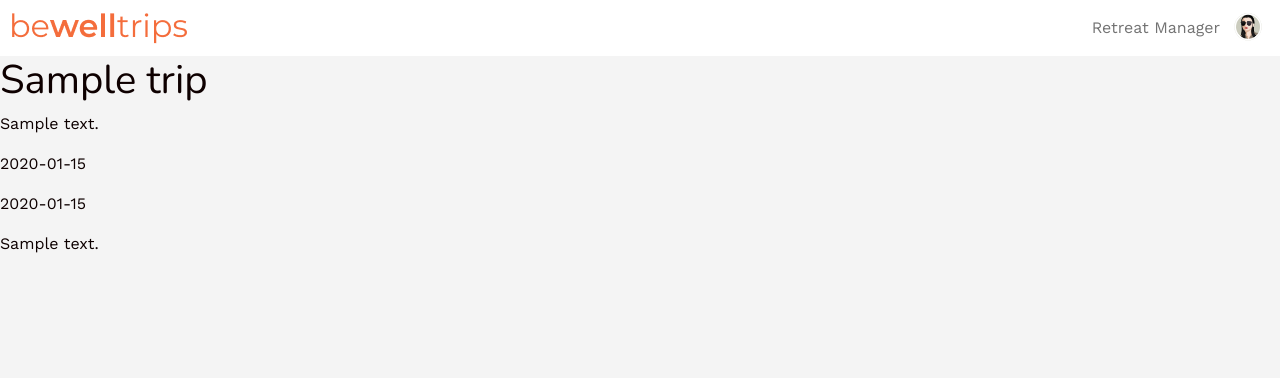
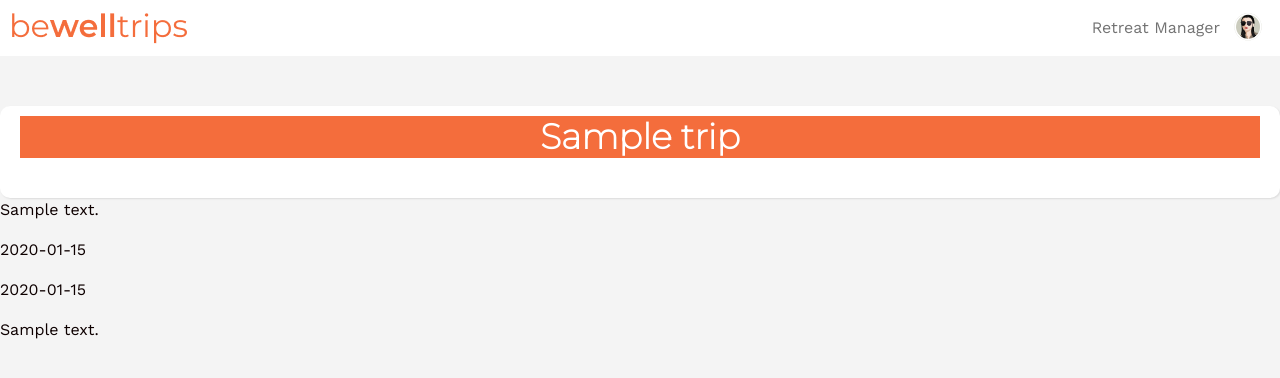
Before and after one commit to RimaHinn/bewelltrips, a Rails app: page /trips/1 in a window 1280 px wide. Shown: the top 378 px of the page. Run offline with Rails 7, Linux system fonts and the light colour scheme; a user stored in the database is signed in; tables that the repository leaves empty hold one stand-in row (values such as "Sample post"); style sheets or scripts are compiled from the project's sources; some libraries are stand-ins or nearby versions.

Commit message:
improvements to style

```diff
--- a/app/assets/stylesheets/components/_form.scss
+++ b/app/assets/stylesheets/components/_form.scss
@@ -57,3 +57,65 @@
 
   }
 }
+
+
+.form-retreat-list {
+
+  background: white;
+  padding: 10px 20px;
+  margin-top: 50px;
+  border-radius: 10px;
+  box-shadow: 1px 1px 2px rgba(0,0,0,0.1);
+  h2 {
+    font-family: 'Montserrat';
+    color:  white;
+    font-size: 35px;
+    font-weight: bold;
+    font-weight: 600;
+    margin-bottom: 30px;
+    text-align: center;
+    background: #F46D3C;
+  }
+  .btn {
+    font-family: 'Montserrat';
+    position: center;
+    margin-bottom: 20px;
+    font-family: 'Montserrat';
+    background: #F46D3C;
+    color:#FFFFFF ;
+    border-radius: 10px;
+    font-weight: 800;
+
+  }
+}
+
+
+.form-retreat-show {
+
+  background: white;
+  padding: 10px 20px;
+  margin-top: 50px;
+  border-radius: 10px;
+  box-shadow: 1px 1px 2px rgba(0,0,0,0.1);
+  h2 {
+    font-family: 'Montserrat';
+    color:  white;
+    font-size: 35px;
+    font-weight: bold;
+    font-weight: 600;
+    margin-bottom: 30px;
+    text-align: center;
+    background: #F46D3C;
+  }
+  .btn {
+    font-family: 'Montserrat';
+    position: center;
+    margin-bottom: 20px;
+    font-family: 'Montserrat';
+    background: #F46D3C;
+    color:#FFFFFF ;
+    border-radius: 10px;
+    font-weight: 800;
+
+  }
+}
--- a/app/views/trips/show.html.erb
+++ b/app/views/trips/show.html.erb
@@ -1,6 +1,7 @@
 
-  <h1><%= @trip.name %></h1>
-
+<div class="form-retreat-show">
+  <h2><%= @trip.name %></h2>
+</div>
 
 <div class="container">
   <div class="row", class="row justify-content-center">
@@ -13,6 +14,7 @@
 </div>
 
 <div>
+
   <p><%= @trip.address%></p>
   <p><%= @trip.start_date%></p>
   <p><%= @trip.end_date%></p>
--- a/db/seeds.rb
+++ b/db/seeds.rb
@@ -6,6 +6,8 @@
 #   movies = Movie.create([{ name: "Star Wars" }, { name: "Lord of the Rings" }])
 #   Character.create(name: "Luke", movie: movies.first)
 
+puts "Deleting Trips"
+Trip.destroy_all
 puts "Deleting categories"
 Category.destroy_all
 
```
Also changed, not shown: app/views/trips/index.html.erb (+26 -0 lines).
